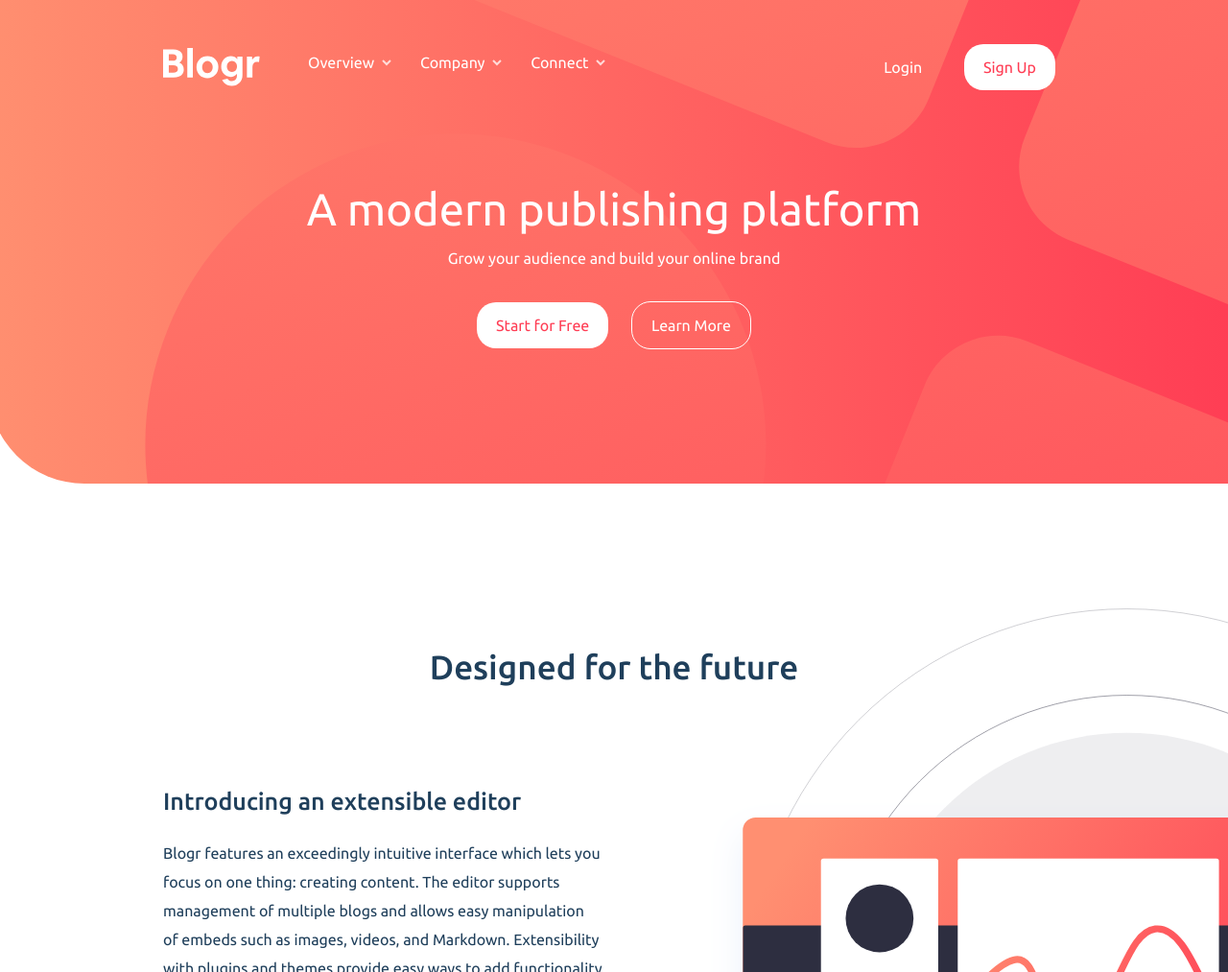
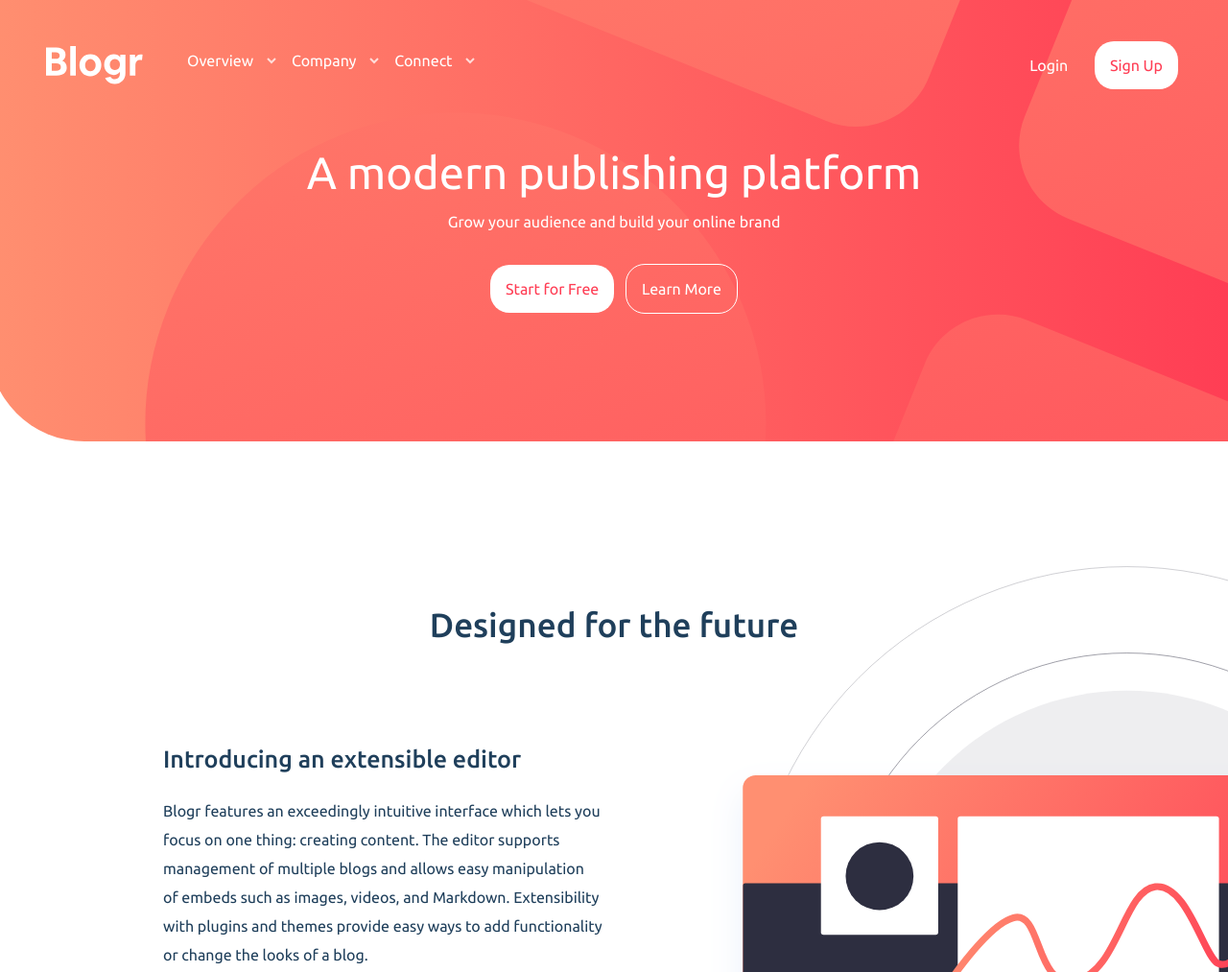
Before and after one commit to Tanya-Amber-L/Blogr-landing-page, a plain HTML site: page index.html in a window 1280 px wide. Shown: the top 1013 px of the page at 96% size. Drawn offline with nearby package versions, Linux system fonts and the light colour scheme.

Commit message:
responsive header with ootstrap classes, therefore cleaned the css

```diff
--- a/index.html
+++ b/index.html
@@ -11,12 +11,12 @@
 
 <body>
     <main class="container-fluid">
-        <header class="row">
-            <nav class="d-flex justify-content-between align-items-center">
+        <header class="row px-3 py-4 p-lg-5">
+            <nav class="d-flex justify-content-between align-items-center pb-lg-3">
                 <div class="menu d-flex">
                     <img class="header-logo" src="images/logo.svg" alt="Blogr Logo">
-                    <div class="dropdown">
-                        <button class="dropdown-toggle" type="button" data-bs-toggle="dropdown">
+                    <div class="dropdown d-none d-lg-block">
+                        <button class="dropdown-toggle px-3" type="button" data-bs-toggle="dropdown">
                             Overview
                         </button>
                         <ul class="dropdown-menu">
@@ -27,8 +27,8 @@
                             <li><a class="dropdown-item" href="#">Integrations</a></li>
                         </ul>
                     </div>
-                    <div class="dropdown">
-                        <button class="dropdown-toggle" type="button" data-bs-toggle="dropdown">
+                    <div class="dropdown d-none d-lg-block">
+                        <button class="dropdown-toggle px-3" type="button" data-bs-toggle="dropdown">
                             Company
                         </button>
                         <ul class="dropdown-menu">
@@ -38,8 +38,8 @@
                             <li><a class="dropdown-item" href="#">Careers</a></li>
                         </ul>
                     </div>
-                    <div class="dropdown">
-                        <button class="dropdown-toggle" type="button" data-bs-toggle="dropdown">
+                    <div class="dropdown d-none d-lg-block">
+                        <button class="dropdown-toggle px-3" type="button" data-bs-toggle="dropdown">
                             Connect
                         </button>
                         <ul class="dropdown-menu">
@@ -50,18 +50,19 @@
                     </div>
                 </div>
 
-                <div class="log-btns">
-                    <a class="login-btn" href="#">Login</a>
-                    <a class="sign-up-btn" href="#">Sign Up</a>
+
+                <div class="log-btns d-none d-lg-block">
+                    <a class="login-btn p-3 m-1" href="#">Login</a>
+                    <a class="sign-up-btn p-3 m-1" href="#">Sign Up</a>
                 </div>
             </nav>
 
-            <div class="header-text text-center">
+            <div class="header-text text-center p-4 p-lg-5">
                 <h1>A modern publishing platform</h1>
                 <p>Grow your audience and build your online brand</p>
-                <div class="pt-4">
-                    <a class="start-btn" href="#">Start for Free</a>
-                    <a class="learn-more-btn" href="#">Learn More</a>
+                <div class="pt-4 pb-5">
+                    <a class="start-btn p-3 m-1" href="#">Start for Free</a>
+                    <a class="learn-more-btn p-3 m-1" href="#">Learn More</a>
                 </div>
             </div>
         </header>
@@ -110,7 +111,7 @@
         </section>
 
         <footer class="row pb-0">
-            <div class="col">
+            <div class="col col">
                 <img src="images/logo.svg" alt="Blogr Logo">
             </div>
             <div class="col d-flex flex-column">
--- a/style.css
+++ b/style.css
@@ -26,9 +26,6 @@ body {
     max-width: 100%;
     overflow-x: hidden;
 }
-header, .second-sec, footer {
-    padding: 50px 170px;
-}
 h1 {
     font-weight: 400;
     font-size: 47px;
@@ -49,12 +46,9 @@ header {
     border-radius: 0 0 0 100px;
 }
 .header-logo {padding-right: 30px;}
-.header-text {padding: 100px;}
 .login-btn, .sign-up-btn, .start-btn, .learn-more-btn {
     text-decoration: none;
     border-radius: 20px;
-    padding: 15px 20px;
-    margin: 10px;
     transition: .2s;
 }
 .login-btn, .learn-more-btn {
@@ -77,8 +71,6 @@ header {
 .dropdown button {
     color: var(--white-text);
     background-color: transparent;
-    margin: 0 10px;
-    padding: 0 10px;
     border: none;
     background: url(/images/icon-arrow-light.svg) no-repeat right;
     -webkit-appearance: none;
@@ -130,6 +122,7 @@ header {
     left: -450px;
 }
 
+/* FOOTER */
 footer {
     border-radius: 0 100px 0 0;
 }
```
